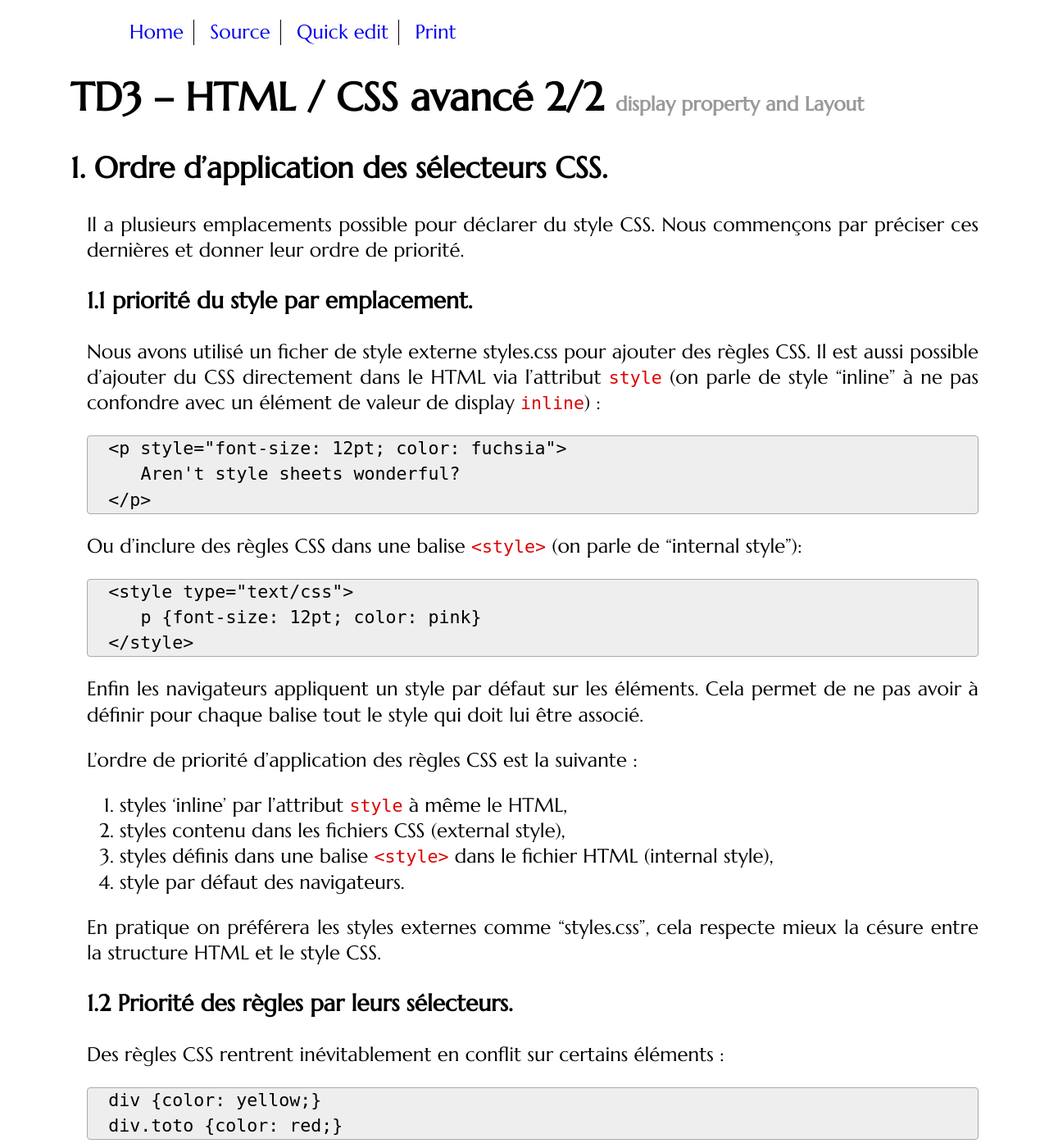
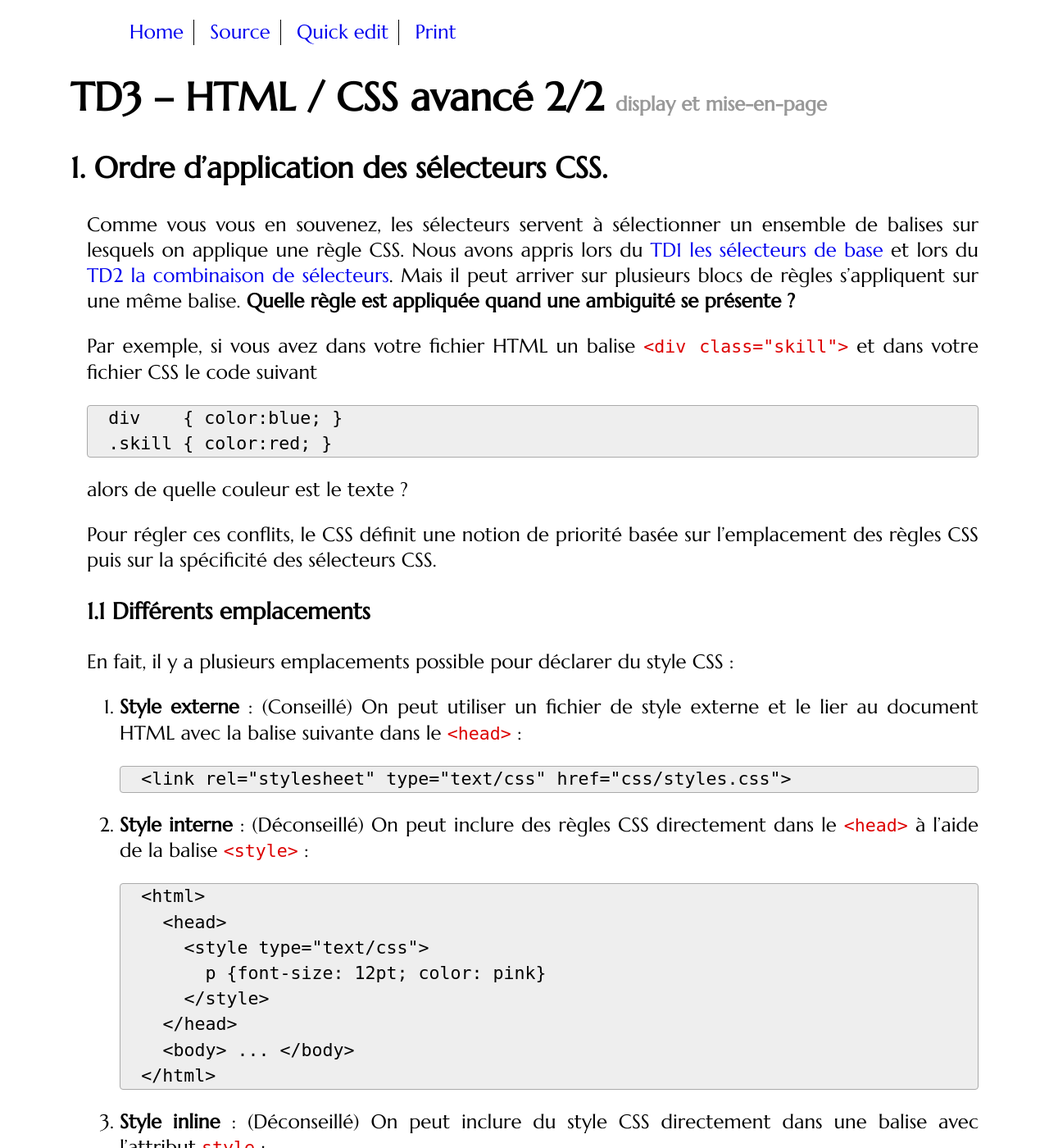
Before and after one commit to romainlebreton/R1.02-DeveloppementInterfacesWeb, a Jekyll site: the page built from tutorials/tutorial3.md, in a window 1280 px wide and 1400 px high. Shown: the whole window at 82% size. Built offline with Jekyll 4.4.1, drawn with Linux system fonts in a browser that asks for light colours; some web fonts are replaced; comment, search, counter and statistics services are not loaded; some of the changed text lies outside the part shown.

Commit message:
Priorité des règles CSS

```diff
--- a/tutorials/tutorial3.md
+++ b/tutorials/tutorial3.md
@@ -1,51 +1,86 @@
 ---
 title: TD3 &ndash; HTML / CSS avancé 2/2
-subtitle: display property and Layout
+subtitle: display et mise-en-page
 layout: tutorial
 ---
 
 
 ## Ordre d'application des sélecteurs CSS.
 
-Il a plusieurs emplacements possible pour déclarer du style CSS.
-Nous commençons par préciser ces dernières et donner leur ordre de priorité.
+Comme vous vous en souvenez, les sélecteurs servent à sélectionner un ensemble de
+balises sur lesquels on applique une règle CSS. Nous avons appris lors du
+[TD1 les sélecteurs de base](tutorial1_2.html#les-slecteurs-css-de-base) et lors
+du
+[TD2 la combinaison de sélecteurs](tutorial2.html#rgles-de-compositions-des-css).
+Mais il peut arriver sur plusieurs blocs de règles s'appliquent sur une même
+balise. **Quelle règle est appliquée quand une ambiguité se présente ?**
 
-### priorité du style par emplacement.
-Nous avons utilisé un ficher de style externe styles.css pour ajouter des règles CSS.
-Il est aussi possible d'ajouter du CSS directement dans le HTML via l'attribut `style` (on parle de style "inline" à ne pas confondre avec un élément de valeur de display `inline`) :
+Par exemple, si vous avez dans votre fichier HTML un balise `<div
+class="skill">` et dans votre fichier CSS le code suivant
 
 ~~~
-<p style="font-size: 12pt; color: fuchsia">
-   Aren't style sheets wonderful?
-</p>
+div    { color:blue; }
+.skill { color:red; }
 ~~~
-{:.html}
+{:.css}
 
-Ou d'inclure des règles CSS dans une balise `<style>` (on parle de "internal style"):
+alors de quelle couleur est le texte ?
+
+Pour régler ces conflits, le CSS définit une notion de priorité basée sur
+l'emplacement des règles CSS puis sur la spécificité des sélecteurs CSS.
+
+### Différents emplacements
+
+En fait, il y a plusieurs emplacements possible pour déclarer du style CSS :
+
+1. **Style externe** : (Conseillé) On peut utiliser un fichier de style externe et le lier au
+document HTML avec la balise suivante dans le `<head>` :
+
+   ~~~
+   <link rel="stylesheet" type="text/css" href="css/styles.css">
+   ~~~
+   {:.html}
+
+1. **Style interne** : (Déconseillé) On peut inclure des règles CSS directement dans
+   le `<head>` à l'aide de la balise `<style>` :
+
+   ~~~
+   <html>
+     <head>
+       <style type="text/css">
+         p {font-size: 12pt; color: pink}
+       </style>
+     </head>
+     <body> ... </body>
+   </html>
+   ~~~
+   {:.html}
+
+1. **Style inline** : (Déconseillé) On peut inclure du style CSS directement
+   dans une balise avec l'attribut `style` :
+
+   ~~~
+   <p style="font-size: 12pt; color: fuchsia">
+      Aren't style sheets wonderful?
+   </p>
+   ~~~
+   {:.html}
+
+   Attention à ne pas confondre le style "inline" avec le futur
+   `display:inline`.
+
+Enfin les navigateurs appliquent un style par défaut sur les éléments. Cela
+permet de ne pas avoir à définir pour chaque balise tout le style qui doit lui
+être associé. On peut observer ce style par défaut dans les outils de
+développement de Chrome.
+
+Pour prendre de bonnes habitudes, on préférera les styles externes comme
+"styles.css", qui respectent mieux la distinction entre la structure HTML et le
+style CSS.
 
 
-~~~
-<style type="text/css">
-   p {font-size: 12pt; color: pink}
-</style>
-~~~
-{:.html}
+### Priorité des sélecteurs
 
-Enfin les navigateurs appliquent un style par défaut sur les éléments.
-Cela permet de ne pas avoir à définir pour chaque balise tout le style qui doit lui être associé.
-
-L'ordre de priorité d'application des règles CSS est la suivante :
-
-1. styles 'inline' par l'attribut `style` à même le HTML,
-1. styles contenu dans les fichiers CSS (external style),
-1. styles définis dans une balise `<style>` dans le fichier HTML (internal style),
-1. style par défaut des navigateurs.
-
-
-En pratique on préférera les styles externes comme "styles.css", cela respecte mieux la césure entre la structure HTML et le style CSS.
-
-
-### Priorité des règles par leurs sélecteurs.
 
 Des règles CSS rentrent inévitablement en conflit sur certains éléments :
 
@@ -55,16 +90,24 @@
 ~~~
 {:.css}
 
-Afin de savoir la couleur qui sera appliquée sur les éléments `<div>` ayant la classe toto, des priorités sont définies sur les sélecteurs CSS.
+Afin de savoir la couleur qui sera appliquée sur les éléments `<div
+class="toto">`, des priorités sont définies sur les sélecteurs CSS.  Comme le
+sélecteur `div.toto` est plus spécifique que le sélecteur `div`, on va appliquer
+en priorité la règle `color:red;`.
 
-Cette valeur (a,b,c,d) de priorité est définie comme suit :
+Cette valeur *(a,b,c,d)* de priorité d'un sélecteur CSS est définie comme suit :
 
- * soit a la règle est dans un style inline (voir plus haut), (a=1 si le style est inline, 0 sinon)
- * soit b est le nombre de sélecteur d'identifiant (`#`),
- * soit c est le nombre de classe (`.`) ou pseudo classe (`:over`,`:visited`,...)
- * soit d est le nombre d'élément contenu dans le sélecteur (`div` , `span`, `p`, ...)
-
-l'ordre de priorité est défini comme lexicographique (la valeur de a est plus discriminante que b qui lui même est plus discriminant que c).
+* la valeur *a* code la priorité basé sur l'emplacement de la règle. Par ordre
+de priorité décroissante, nous avons
+   * *a*=2, les styles inline,
+   * *a*=1, les styles externes et internes,
+   * *a*=0, le style par défaut du navigateur.
+ * soit *b* est le nombre de sélecteur d'identifiant (`#`),
+ * soit *c* est le nombre de classe (`.`) ou pseudo classe
+   (`:over`,`:visited`,...) <!-- et sélecteur d'attribut -->
+ * soit *d* est le nombre d'élément contenu dans le sélecteur (`div` , `span`,
+   `p`, ...) <!-- et pseudo-éléments -->
+   * les opérateurs de combinaison ne contribuent pas à la priorité <!-- ni le sélecteur universel -->
 
 Pour revenir à l'exemple précédent, les règles ont donc comme priorité  :
 
@@ -74,23 +117,42 @@
 ~~~
 {:.html}
 
+### L'ordre de priorité
 
-Soit la fonction `cssprior` qui à un sélecteur CSS donne sa priorité `(a,b,c,d)`,
-voici quelques exemples d'ordre.
-Vérifier bien que les ordres suivants vous semblent normaux :
+L'ordre de priorité est défini comme l'ordre du dictionnaire (ordre *lexicographique*) :
+
+* on regarde d'abord la "première lettre" *a*. Si *a* est strictement plus grand
+alors la règle CSS est plus prioritaire. En cas d'égalité,
+* on regarde la "deuxième lettre" *b* pour déterminer la priorité. Si *b* est
+strictement plus grand (et donc *a* égal) alors la règle CSS est plus
+prioritaire. En cas d'égalité sur *a* et *b*,
+* on regarde la "troisième lettre" *c*. En cas d'égalité,
+* on regarde la "troisième lettre" *d*.
+* **en cas d'égalité absolue**, la règle écrite en dernier est prioritaire.
+
+Ce mécanisme de priorité s'appelle la cascade et correspond au C de CSS (Cascading Style Sheet).
+
+**Exemple :** `div.toto` (priorité (0,0,1,1)) est plus prioritaire que `div`
+(priorité (0,0,0,1)) car on a égalité sur *a* et *b* mais *c* est plus grand
+pour `div.toto`.
+
+<div class="exercise">
+
+Dans un fichier texte ou sur papier, écrivez les
+priorités des sélecteurs suivants et classez-les du plus prioritaire au moins
+prioritaire.
 
 ~~~
- cssprior(.titi span ) >= cssprior(div span)
- cssprior( nav.titi .tata div div div div div  > ul li div.toto)
-    <= cssprior(#truc)
- cssprior(div > a) == cssprior(div + a)
+.titi span
+div span
+nav.titi .tata div div div div div
+ul li div.toto
+div > a
+div + a
 ~~~
-{:.html}
+{:.css}
 
-
-
-Si deux règles ont la même priorité, alors c'est l'emplacement de leurs déclarations (inline, ficher externe, style interne, style par défaut) qui prévaut
-et si les deux règles sont dans le même emplacement, alors c'est la dernière déclaration qui l'emporte.
+</div>
 
 
 <!-- ### le joker en cas d'impasse !important  -->
@@ -111,6 +173,16 @@
 <!-- être exhaustif sur les règles de priorité : en pratique, `!important` est très -->
 <!-- peu utilisé, c'est le dernier recours, -->
 
+<!--
+
+nav.titi .tata div div div div div    (0,0,2,6)
+ul li div.toto                        (0,0,1,3)
+.titi span                            (0,0,1,1)
+div span                              (0,0,0,2)
+div > a                               (0,0,0,2)
+div + a                               (0,0,0,2)
+
+-->
 
 ## Display
 
```
